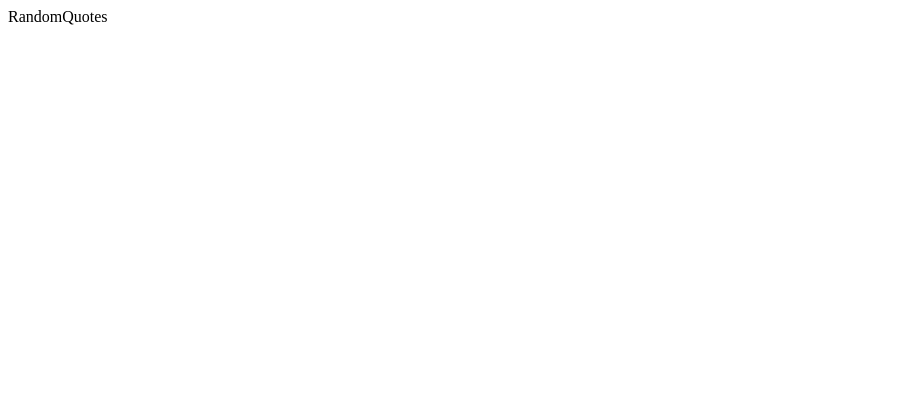
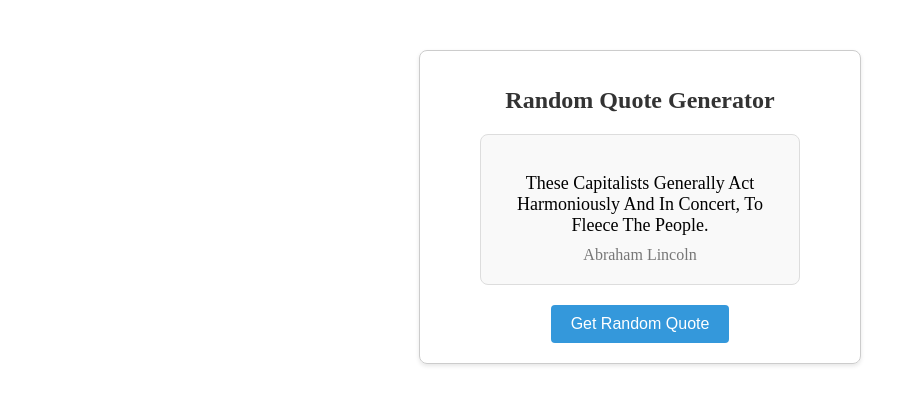
Before and after one commit to naren4488/vuejs-learning, a Vue app: page / in a window 1280 px wide. Shown: the top 404 px of the page, without its empty margins (0-916 px from the left). Built offline with nearby package versions, Linux system fonts and the light colour scheme.

Commit message:
random quote generator implemented

```diff
--- a/src/components/RandomQuotes.vue
+++ b/src/components/RandomQuotes.vue
@@ -174,25 +174,82 @@ const quotes = ref([
   },
 ]);
 
-const currentQuote = ref(
-    {
-      "id": 0,
-      "quote": "",
-      "author": ""
-    }
-);
+const currentQuote = ref({
+  id: 0,
+  quote: "",
+  author: "",
+});
 
 const getRandomQuote = () => {
-    const randomIndex = Math.floor(Math.random() * quotes.value.length)
-    currentQuote.value = quotes.value[randomIndex]
-}
+  const randomIndex = Math.floor(Math.random() * quotes.value.length);
+  currentQuote.value = quotes.value[randomIndex];
+};
 
-onMounted(() => {
-    getRandomQuote()
-    console.log(currentQuote.value)
-})
+onMounted(getRandomQuote);
 </script>
 
 <template>
-    RandomQuotes
+  <div class="quote-generator">
+    <h1 class="app-title">Random Quote Generator</h1>
+
+    <blockquote class="quote-container">
+      <p>{{ currentQuote.quote }}</p>
+      <cite>{{ currentQuote.author }}</cite>
+    </blockquote>
+
+    <button @click="getRandomQuote" class="quote-button">
+      Get Random Quote
+    </button>
+  </div>
+
 </template>
+
+<style scoped>
+.quote-generator {
+  max-width: 400px;
+  margin: 50px auto;
+  padding: 20px;
+  text-align: center;
+  border: 1px solid #ccc;
+  border-radius: 8px;
+  box-shadow: 0 2px 4px rgba(0, 0, 0, 0.1);
+}
+
+.app-title {
+  font-size: 24px;
+  margin-bottom: 20px;
+  color: #333;
+}
+
+.quote-container {
+  background-color: #f9f9f9;
+  padding: 20px;
+  border-radius: 8px;
+  border: 1px solid #ddd;
+  margin-bottom: 20px;
+}
+
+p {
+  font-size: 18px;
+  margin-bottom: 10px;
+}
+
+cite {
+  font-style: normal;
+  color: #777;
+}
+
+.quote-button {
+  padding: 10px 20px;
+  font-size: 16px;
+  background-color: #3498db;
+  color: #fff;
+  border: none;
+  border-radius: 4px;
+  cursor: pointer;
+}
+
+.quote-button:hover {
+  background-color: #2980b9;
+}
+</style>
```
